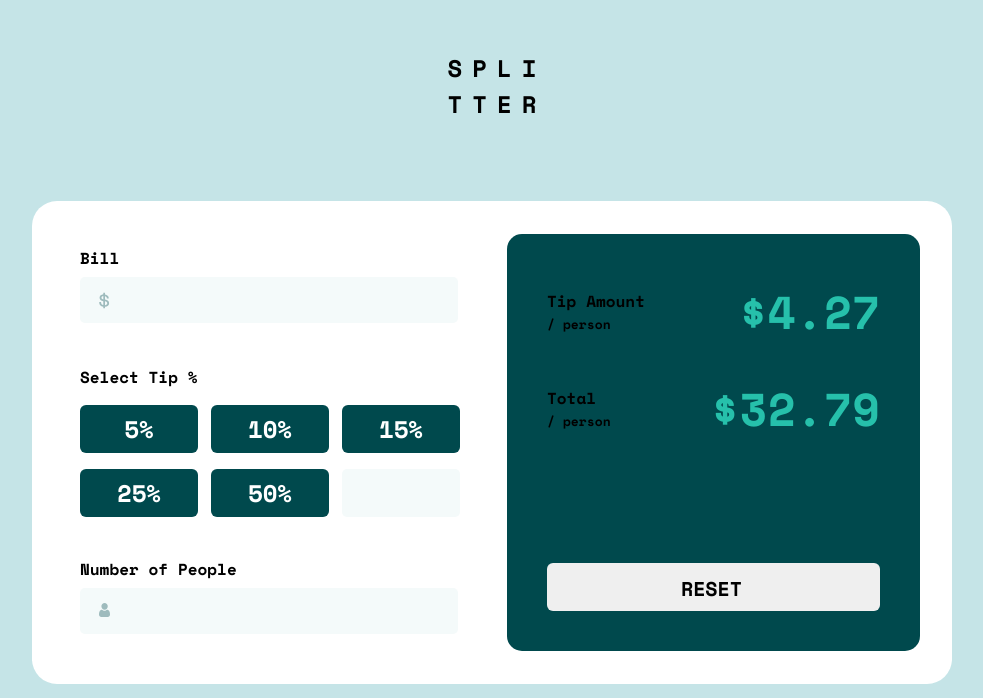
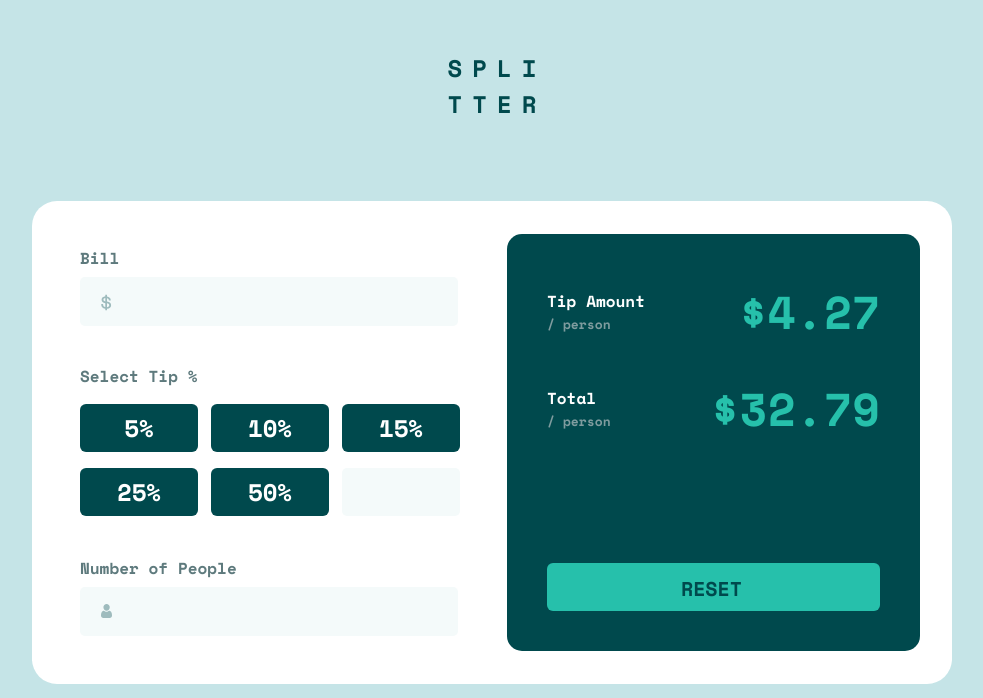
Before and after one commit to Avatarius/tip-calculator, a website built with webpack: page src/index.html in a window 1280 px wide. Shown: the part 102-800 px from the top of the page, without its empty margins (148-1131 px from the left). Built offline with nearby package versions, Linux system fonts and the light colour scheme.

Commit message:
вёрстка для декстопа. Пока что нету ошибок и активных состояний

```diff
--- a/src/blocks/button/button.scss
+++ b/src/blocks/button/button.scss
@@ -4,4 +4,10 @@
   font-size: 24px;
   cursor: pointer;
   appearance: none;
+  transition: background-color, 0.2s linear, color 0.2s linear;
+
+  &:hover {
+    background-color: hsl(185, 41%, 84%);
+    color: var(--dark-color, hsl(183, 100%, 15%));
+  }
 }
--- a/src/blocks/content/content.scss
+++ b/src/blocks/content/content.scss
@@ -1,21 +1,14 @@
 .content {
-  background-color: var(--content-background-color, hsl(0, 0%, 100%));
-  padding: 32.5px 32px 32.5px;
-  border-radius: 25px;
-  // inline-size: 920px;
-  margin: auto;
   display: flex;
   justify-content: space-between;
   gap: 47px;
-  // align-items: center;
+  margin: auto;
+  border-radius: 25px;
+  padding: 32.5px 32px 32.5px;
+  background-color: var(--content-background-color, hsl(0, 0%, 100%));
 
-  /* &__input {
-    display: flex;
-    flex-direction: column;
-  } */
   &__input {
+    padding-inline-start: 16px;
     padding-block: 12px;
-    padding-inline-start: 16px;
-    // padding-inline-start: 21px;
   }
 }
--- a/src/blocks/header/header.scss
+++ b/src/blocks/header/header.scss
@@ -1,17 +1,16 @@
 .header {
-
-  padding: 152px 0 79px;
-  font-size: 12px;
-
   display: flex;
   justify-content: center;
   align-items: center;
+  padding: 152px 0 79px;
+  color: var(--dark-color, hsl(183, 100%, 15%));
+  font-size: 12px;
 
   &__title {
+    margin-inline-start: 10px;
+    letter-spacing: 10px;
+    text-align: center;
     text-transform: uppercase;
-    text-align: center;
-    letter-spacing: 10px;
-    margin-inline-start: 10px;
   }
 
   &__span {
--- a/src/blocks/input/input.scss
+++ b/src/blocks/input/input.scss
@@ -4,18 +4,18 @@
   }
 
   &__textfield {
-    inline-size: 378px;
     font-size: 24px;
     background-repeat: no-repeat;
+    background-position: 19px 15px;
     background-size: 11px;
-    background-position: 19px 15px;
+    inline-size: 378px;
 
     &_bill {
-      background-image: url('../images/icon-dollar.svg');
+      background-image: url("../images/icon-dollar.svg");
     }
 
     &_person {
-      background-image: url('../images/icon-person.svg');
+      background-image: url("../images/icon-person.svg");
     }
   }
 }
--- a/src/blocks/options/options.scss
+++ b/src/blocks/options/options.scss
@@ -1,5 +1,5 @@
 .options {
-  margin-block-start: 42px;
+  margin-block-start: 38px;
   margin-block-end: 40px;
 
   &__title {
@@ -10,8 +10,8 @@
     display: grid;
     grid-template-columns: repeat(3, 1fr);
     grid-template-rows: repeat(2, 1fr);
+    row-gap: 16px;
     column-gap: 13px;
-    row-gap: 16px;
   }
 
   &__item {
@@ -20,10 +20,10 @@
   }
 
   &__button {
+    color: var(--contrast-text-color, hsl(0, 0%, 100%));
+    background-color: var(--dark-color, hsl(183, 100%, 15%));
     inline-size: 100%;
     block-size: 100%;
-    background-color: var(--options-button-background-color, hsl(183, 100%, 15%));
-    color: var(--options-button-text-color, hsl(0, 0%, 100%));
   }
 
   &__textfield {
--- a/src/blocks/page/page.scss
+++ b/src/blocks/page/page.scss
@@ -1,8 +1,9 @@
 .page {
-  background-color: var(--page-background-color, hsl(185, 41%, 84%));
-  font-family: 'SpaceMono', sans-serif;
-  font-weight: 700;
   display: flex;
   flex-direction: column;
   justify-content: center;
+  color: var(--main-text-color, hsl(183, 100%, 15%));
+  font-family: "SpaceMono", sans-serif;
+  font-weight: 700;
+  background-color: var(--page-background-color, hsl(185, 41%, 84%));
 }
--- a/src/blocks/result/result.scss
+++ b/src/blocks/result/result.scss
@@ -1,49 +1,54 @@
 .result {
-  background-color: var(--result-background-color, hsl(183, 100%, 15%));
-  inline-size: 413px;
-  border-radius: 15px;
-  padding: 43.5px 40px 40px;
   display: flex;
   flex-direction: column;
   gap: 28px;
+  border-radius: 15px;
+  padding: 43.5px 40px 40px;
+  background-color: var(--dark-color, hsl(183, 100%, 15%));
+  inline-size: 413px;
 
   &__entity {
-    inline-size: 100%;
     display: grid;
     grid-template-columns: max-content 1fr min-content;
-    grid-template-areas: 'description . cost';
+    grid-template-areas: "description . cost";
     align-items: center;
+    inline-size: 100%;
   }
 
   &__description {
     grid-area: description;
   }
 
-  &__title, &__person {
+  &__title,
+  &__person {
     display: block;
   }
 
   &__title {
     margin-block-end: 1px;
+    color: var(--contrast-text-color, hsl(0, 0%, 100%));
   }
 
   &__person {
     font-size: 13px;
+    color: hsl(184, 14%, 56%);
   }
 
   &__cost {
     grid-area: cost;
+    color: var(--accent-color, hsl(172, 67%, 45%));
     font-size: 46px;
-    color: hsl(172, 67%, 45%);
   }
 
   &__reset {
+    background-color: var(--accent-color, hsl(172, 67%, 45%));
+    color: var(--dark-color, hsl(183, 100%, 15%));
     margin-block-start: 92px;
+    padding-inline-end: 10px;
+    padding-block-start: 4px;
+    font-size: 20px;
+    text-transform: uppercase;
     inline-size: 100%;
     block-size: 48px;
-    text-transform: uppercase;
-    font-size: 20px;
-    padding-block-start: 4px;
-    padding-inline-end: 10px;
   }
 }
--- a/src/blocks/textfield/textfield.scss
+++ b/src/blocks/textfield/textfield.scss
@@ -1,21 +1,24 @@
 .textfield {
   border: none;
   border-radius: 5px;
-  background-color: hsl(189, 41%, 97%);
+  padding: 4px 14px 5px 5px;
+  text-align: right;
+  background-color: var(--input-background-color, hsl(189, 41%, 97%));
+  color: var(--dark-color, hsl(183, 100%, 15%));
   appearance: none;
-  font-size: 24px;
-  text-align: right;
-  padding: 5px 16px 5px 5px;
-  color: var(--input-text-color, hsl(183, 100%, 15%));
+  border: 2px solid transparent;
+  outline: none;
+
+  &:focus {
+    border: 2px solid var(--accent-color, hsl(172, 67%, 45%));
+  }
+
+  &::-webkit-outer-spin-button,
+  &::-webkit-inner-spin-button {
+    margin: 0;
+    -webkit-appearance: none;
+  }
+  &[type=number] {
+    -moz-appearance: textfield;
+  }
 }
-
-
-.textfield::-webkit-outer-spin-button,
-.textfield::-webkit-inner-spin-button {
-  -webkit-appearance: none;
-  margin: 0;
-}
-
-.textfield[type=number] {
-  -moz-appearance: textfield;
-}
--- a/src/scss/variables.scss
+++ b/src/scss/variables.scss
@@ -1,18 +1,18 @@
 :root {
-  --page-background-color: hsl(185, 41%, 84%);
+  /* --page-background-color: hsl(185, 41%, 84%);
   --content-background-color: hsl(0, 0%, 100%);
   --input-background-color: hsl(185, 41%, 84%);
   --input-text-color: hsl(183, 100%, 15%);
   --options-button-background-color: hsl(183, 100%, 15%);
   --options-button-text-color: hsl(0, 0%, 100%);
-  --result-background-color: hsl(183, 100%, 15%);
-  /*
+  --result-background-color: hsl(183, 100%, 15%); */
+
   --page-background-color: hsl(185, 41%, 84%);
   --content-background-color: hsl(0, 0%, 100%);
-  --input-background-color: hsl(185, 41%, 84%);
-  --main-text-color: hsl(183, 100%, 15%);
+  --input-background-color: hsl(189, 41%, 97%);
+  --main-text-color: hsl(186, 14%, 43%);
   --contrast-text-color: hsl(0, 0%, 100%);
   --dark-color: hsl(183, 100%, 15%);
   --accent-color: hsl(172, 67%, 45%);
-  */
+
 }
```
